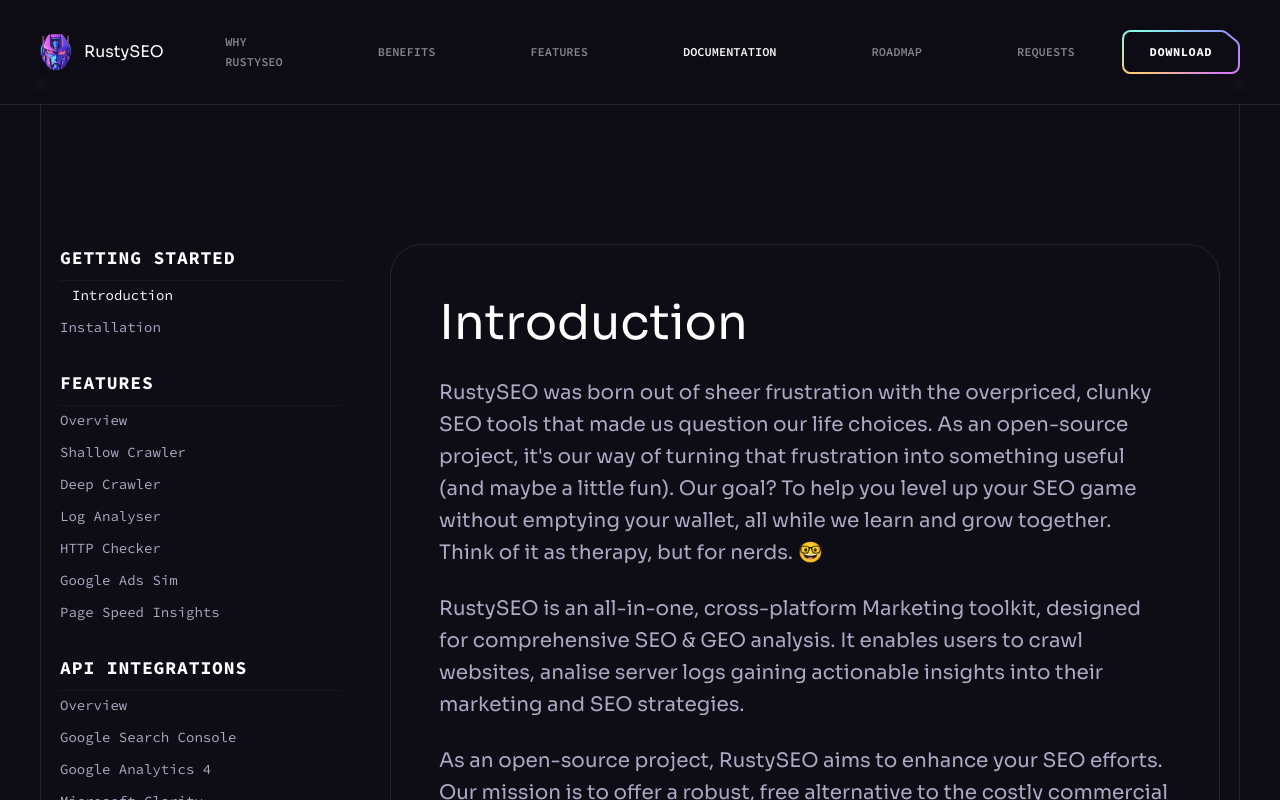
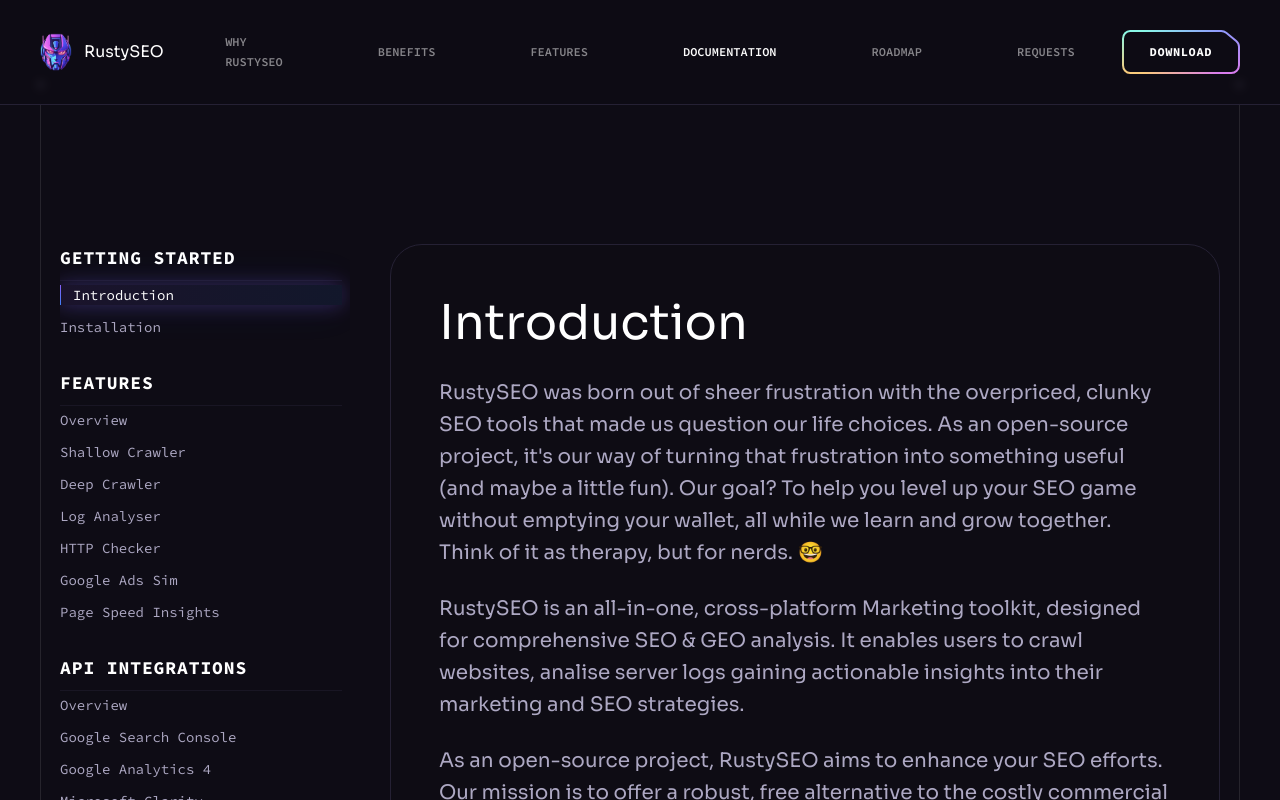
Before and after one commit to mascanho/RustyLanding, a React (Vite) app: page /docs in a window 1280 px wide. Shown: the top 800 px of the page. Built offline with nearby package versions, Linux system fonts and the light colour scheme.

Commit message:
Update Docs.jsx

```diff
--- a/src/components/Docs.jsx
+++ b/src/components/Docs.jsx
@@ -61,10 +61,16 @@
                                                     <li key={link.slug}>
                                                         <Link
                                                             to={`/docs/${link.slug}`}
-                                                            className={`block text-sm font-code transition-colors hover:text-color-1 ${activeSlug === link.slug
-                                                                ? "text-n-1 bg-n-8 border-l-2 border-color-1 pl-3 -ml-[2px]"
+                                                            className={`block text-sm font-code transition-all hover:text-color-1 relative ${activeSlug === link.slug
+                                                                ? "text-n-1 pl-3 -ml-[2px]"
                                                                 : "text-n-3"
                                                                 }`}
+                                                        style={activeSlug === link.slug ? {
+                                                            background: 'linear-gradient(90deg, rgba(139, 92, 246, 0.1) 0%, rgba(59, 130, 246, 0.1) 100%)',
+                                                            borderLeft: '3px solid',
+                                                            borderImage: 'linear-gradient(to bottom, #8b5cf6, #3b82f6) 1',
+                                                            boxShadow: '0 0 20px rgba(139, 92, 246, 0.3), 0 0 40px rgba(59, 130, 246, 0.1)'
+                                                        } : {}}
                                                         >
                                                             {link.title}
                                                         </Link>
```
